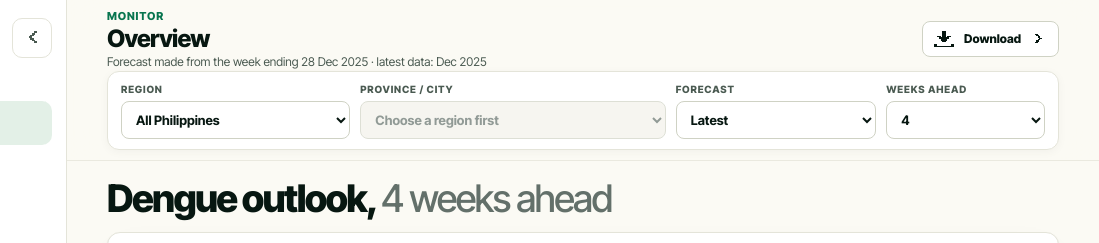
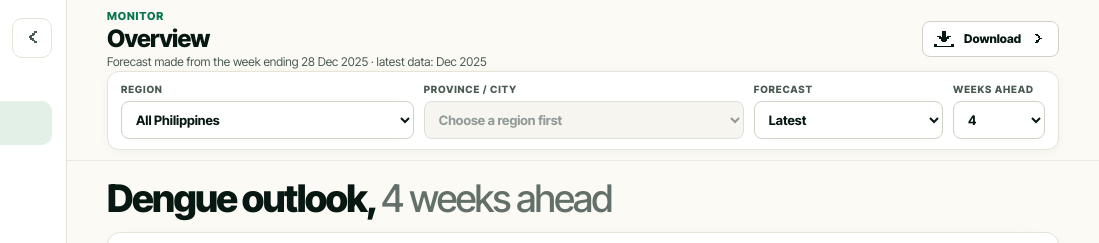
Before and after one commit to Romeo-04/epilag, a website built with Vite: page site/web/index.html in a window 1280 px wide. Shown: the top 243 px of the page, 181-1280 px from the left. Built offline with nearby package versions, Linux system fonts and the light colour scheme; animation ran at ten frames a second.

Commit message:
App: area pickers share the bar better (narrow Weeks ahead, wider Region), and the built site

```diff
--- a/site/src/app/app.css
+++ b/site/src/app/app.css
@@ -58,11 +58,12 @@ body.sidebar-collapsed .sidebar__language .seg { justify-self: center; }
 .top-download span { overflow: hidden; text-overflow: ellipsis; }
 .ctx { display: flex; flex-wrap: nowrap; align-items: flex-start; gap: 10px; min-height: 64px; margin-bottom: 10px; padding: 10px 13px; overflow: visible; border: 1px solid var(--line); border-radius: 12px; background: var(--surface); box-shadow: 0 2px 10px rgba(7, 23, 17, .04); }
 .ctx__item { display: grid; flex: 0 1 150px; gap: 4px; min-width: 0; align-content: start; }
-.ctx__item--region { flex: 1 1 185px; min-width: 160px; }
+.ctx__item--region { flex: 1.3 1 220px; min-width: 170px; }
 .ctx__item--area { flex: 1.25 1 250px; min-width: 220px; }
-.ctx__item--mode { flex: .8 1 165px; min-width: 145px; }
-.ctx__item--origin { flex: 1.2 1 250px; min-width: 190px; }
-.ctx__item--horizon { flex: .65 1 130px; min-width: 110px; }
+.ctx__item--mode { flex: .7 1 150px; min-width: 130px; }
+.ctx__item--origin { flex: 1.3 1 300px; min-width: 220px; }
+.ctx__item--origin .ctx__label { white-space: nowrap; overflow: hidden; text-overflow: ellipsis; }
+.ctx__item--horizon { flex: 0 0 92px; min-width: 92px; }
 .ctx__label { color: var(--muted); font-size: 10px; font-weight: 800; letter-spacing: .08em; text-transform: uppercase; }
 .ctx__label b { margin-left: 5px; color: var(--ink); font-size: 12px; letter-spacing: 0; text-transform: none; }
 .ctx__note { color: var(--muted); font-size: 10px; line-height: 1.15; white-space: nowrap; overflow: hidden; text-overflow: ellipsis; }
```
Also changed, not shown: docs/web/index.html (+2 -2 lines), docs/assets/build/budget-B8CTut6h.js (added), docs/assets/build/budget-DdTzP7vM.js (deleted), docs/assets/build/home-B-ynU2ar.js (added), docs/assets/build/home-C-u2RAsr.js (deleted), docs/assets/build/map-D84c3dW5.js (deleted), docs/assets/build/map-Dk08lg-9.js (added), docs/assets/build/public-Bclz3ATn.js (deleted), docs/assets/build/public-kAi7cIER.js (added), docs/assets/build/qc-DBYu9ASO.js, docs/assets/build/unit-C7roaCnQ.js (added), docs/assets/build/unit-JhfYWZ4o.js (deleted), docs/assets/build/web-Bl8TMVg3.css (added), docs/assets/build/web-BrEdywTz.js (added), 2 more files.
